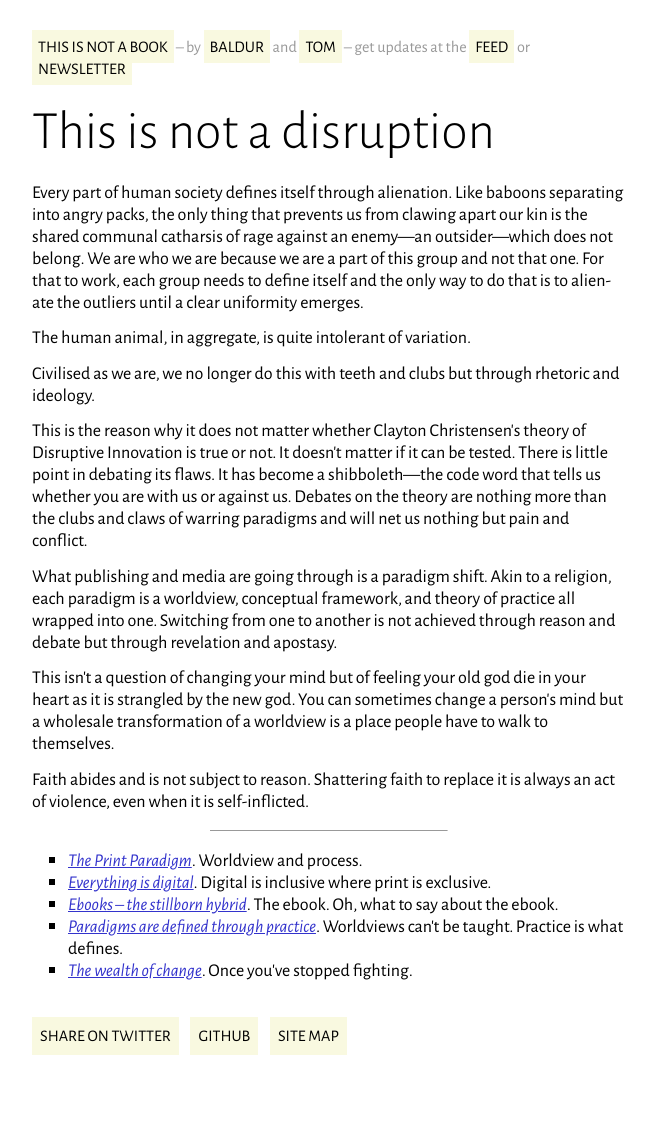
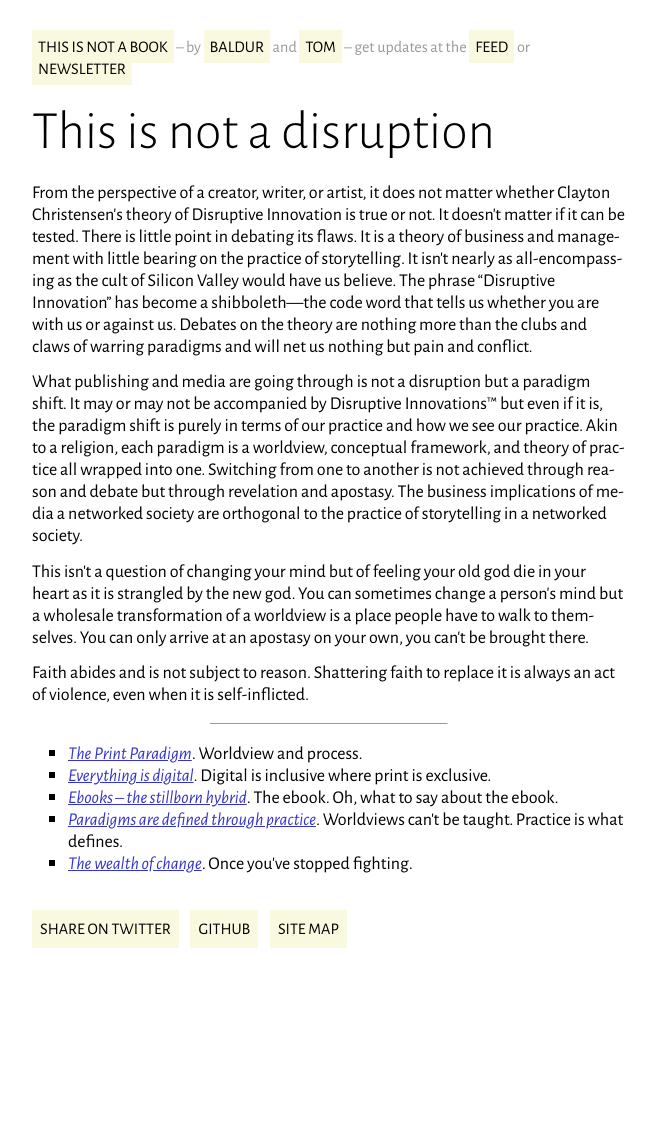
Before and after one commit to baldurbjarnason/this-is-not-a-book, a Jekyll site: the page built from This_is_not_a_disruption.md, in a window 1280 px wide. Shown: the whole page, without its empty margins (311-966 px from the left). Built offline with Jekyll 4.4.1, drawn with Linux system fonts in a browser that asks for light colours; after the commit the page ends 1020 px from its top, so only the background shows below that.

Commit message:
Rewrote the not-a-disruption intro. Still not happy with it but it's shippable.

```diff
--- a/This_is_not_a_disruption.md
+++ b/This_is_not_a_disruption.md
@@ -3,37 +3,17 @@ title: "This is not a disruption"
 date: "2015-07-25 14:13:56"
 ---
 
-Every part of human society defines itself through alienation. Like
-baboons separating into angry packs, the only thing that prevents us
-from clawing apart our kin is the shared communal catharsis of rage
-against an enemy—an outsider—which does not belong. We are who we are
-because we are a part of this group and not that one. For that to work,
-each group needs to define itself and the only way to do that is to
-alienate the outliers until a clear uniformity emerges.
-
-The human animal, in aggregate, is quite intolerant of variation.
-
-Civilised as we are, we no longer do this with teeth and clubs but
-through rhetoric and ideology.
-
-This is the reason why it does not matter whether Clayton Christensen’s
-theory of Disruptive Innovation is true or not. It doesn’t matter if it
-can be tested. There is little point in debating its flaws. It has
-become a shibboleth—the code word that tells us whether you are with us
-or against us. Debates on the theory are nothing more than the clubs and
+From the perspective of a creator, writer, or artist, it does not matter whether Clayton Christensen’s theory of Disruptive Innovation is true or not. It doesn’t matter if it
+can be tested. There is little point in debating its flaws. It is a theory of business and management with little bearing on the practice of storytelling. It isn't nearly as all-encompassing as the cult of Silicon Valley would have us believe. The phrase "Disruptive Innovation" has become a shibboleth—the code word that tells us whether you are with us or against us. Debates on the theory are nothing more than the clubs and
 claws of warring paradigms and will net us nothing but pain and
 conflict.
 
-What publishing and media are going through is a paradigm shift. Akin to
-a religion, each paradigm is a worldview, conceptual framework, and
-theory of practice all wrapped into one. Switching from one to another
-is not achieved through reason and debate but through revelation and
-apostasy.
+What publishing and media are going through is not a disruption but a paradigm shift. It may or may not be accompanied by Disruptive Innovations™ but even if it is, the paradigm shift is purely in terms of our practice and how we see our practice. Akin to a religion, each paradigm is a worldview, conceptual framework, and theory of practice all wrapped into one. Switching from one to another is not achieved through reason and debate but through revelation and apostasy. The business implications of media a networked society are orthogonal to the practice of storytelling in a networked society.
 
 This isn’t a question of changing your mind but of feeling your old god
 die in your heart as it is strangled by the new god. You can sometimes
 change a person’s mind but a wholesale transformation of a worldview is
-a place people have to walk to themselves.
+a place people have to walk to themselves. You can only arrive at an apostasy on your own, you can't be brought there.
 
 Faith abides and is not subject to reason. Shattering faith to replace
 it is always an act of violence, even when it is self-inflicted.
```
